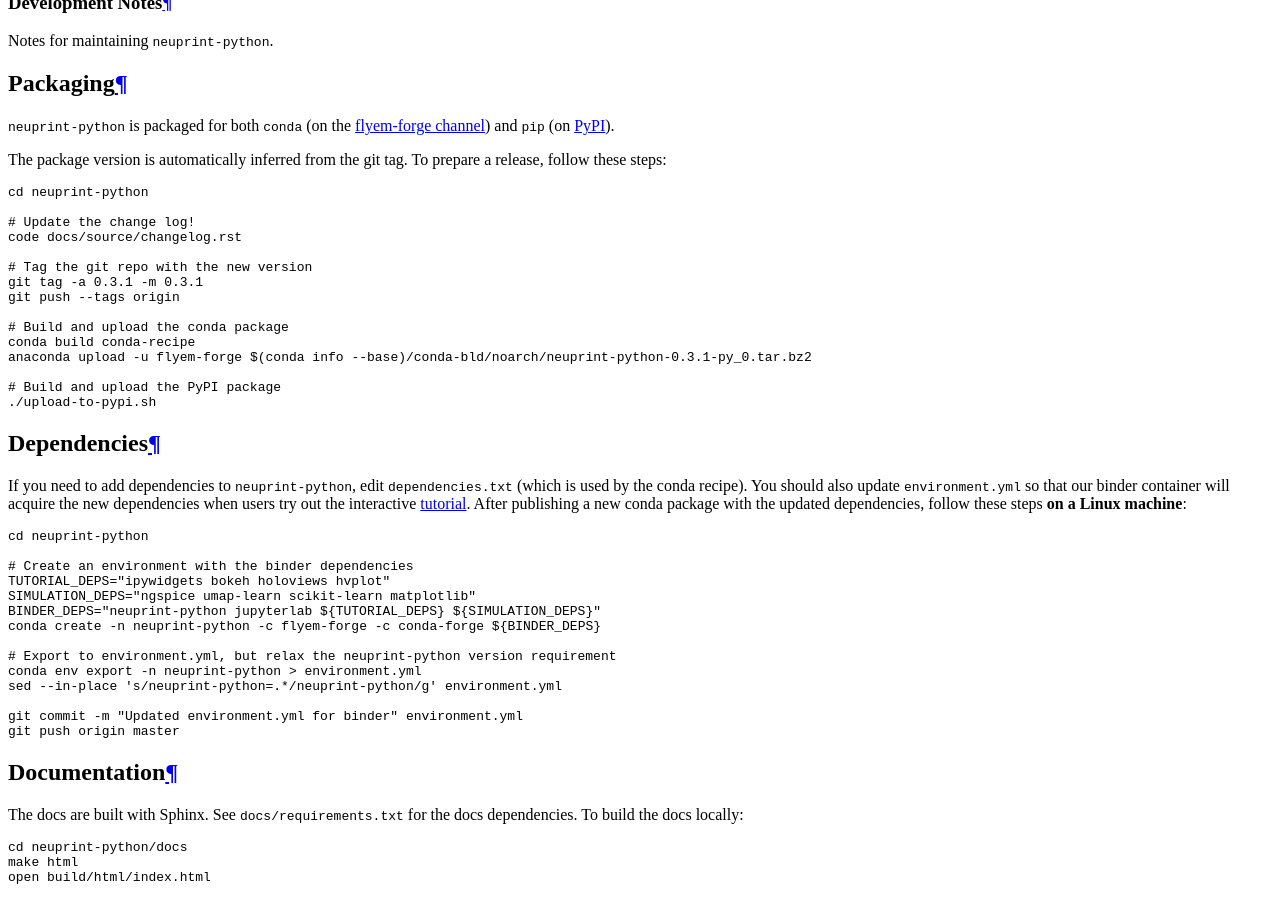
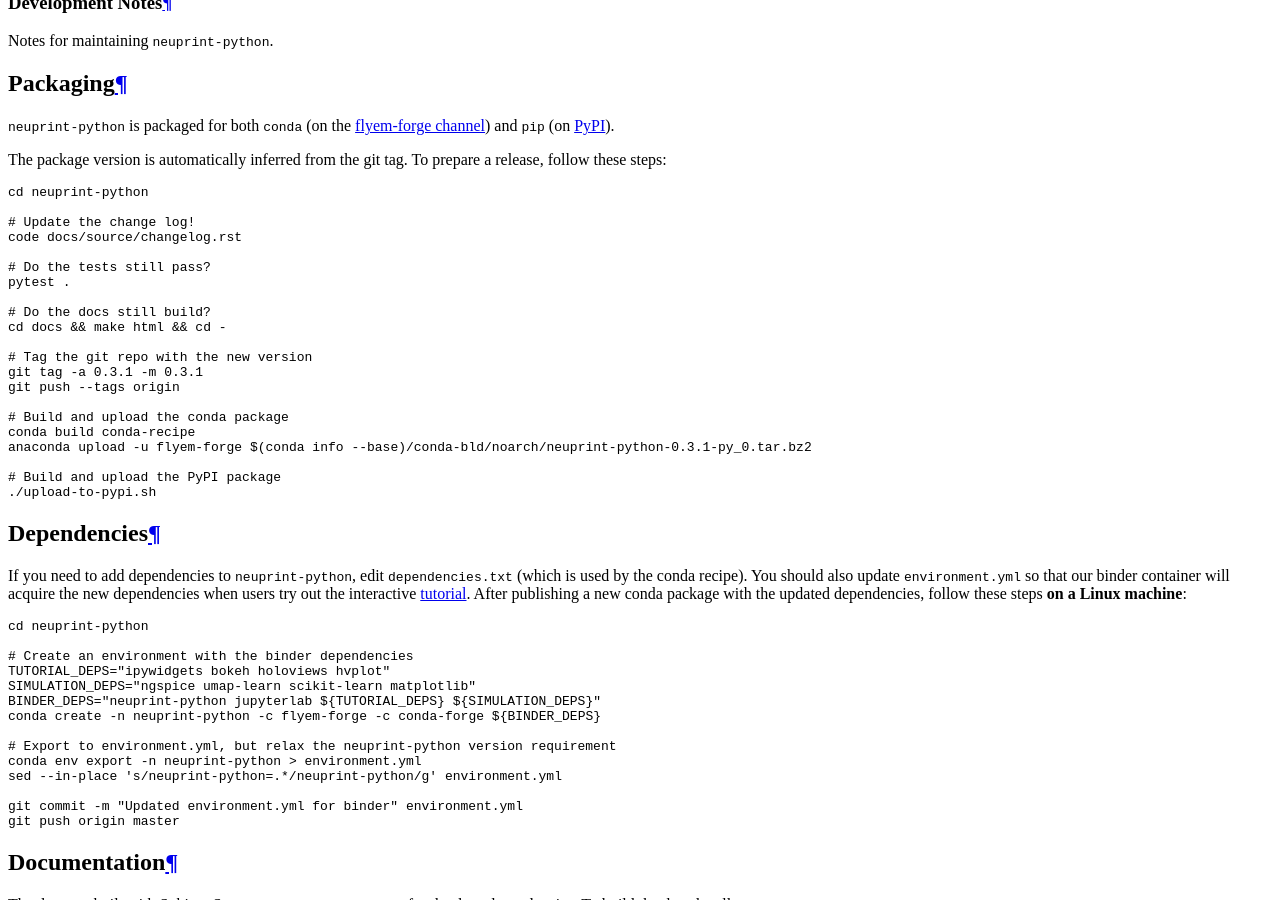
Before and after one commit to connectome-neuprint/neuprint-python, a Sphinx documentation site: the page built from docs/source/development.rst, in a window 1280 px wide and 900 px high, scrolled down 446 px. Built offline with Sphinx 7.4.7 and the Read the Docs theme 2.0.0, drawn with Linux system fonts in a browser that asks for light colours; pages that are not in the unit, such as notebooks, are missing from menus.

Commit message:
docs: Reminder to check tests and docs before pushing new releases

```diff
--- a/docs/source/development.rst
+++ b/docs/source/development.rst
@@ -20,6 +20,12 @@ To prepare a release, follow these steps:
 
     # Update the change log!
     code docs/source/changelog.rst
+
+    # Do the tests still pass?
+    pytest .
+
+    # Do the docs still build?
+    cd docs && make html && cd -
 
     # Tag the git repo with the new version
     git tag -a 0.3.1 -m 0.3.1
```
